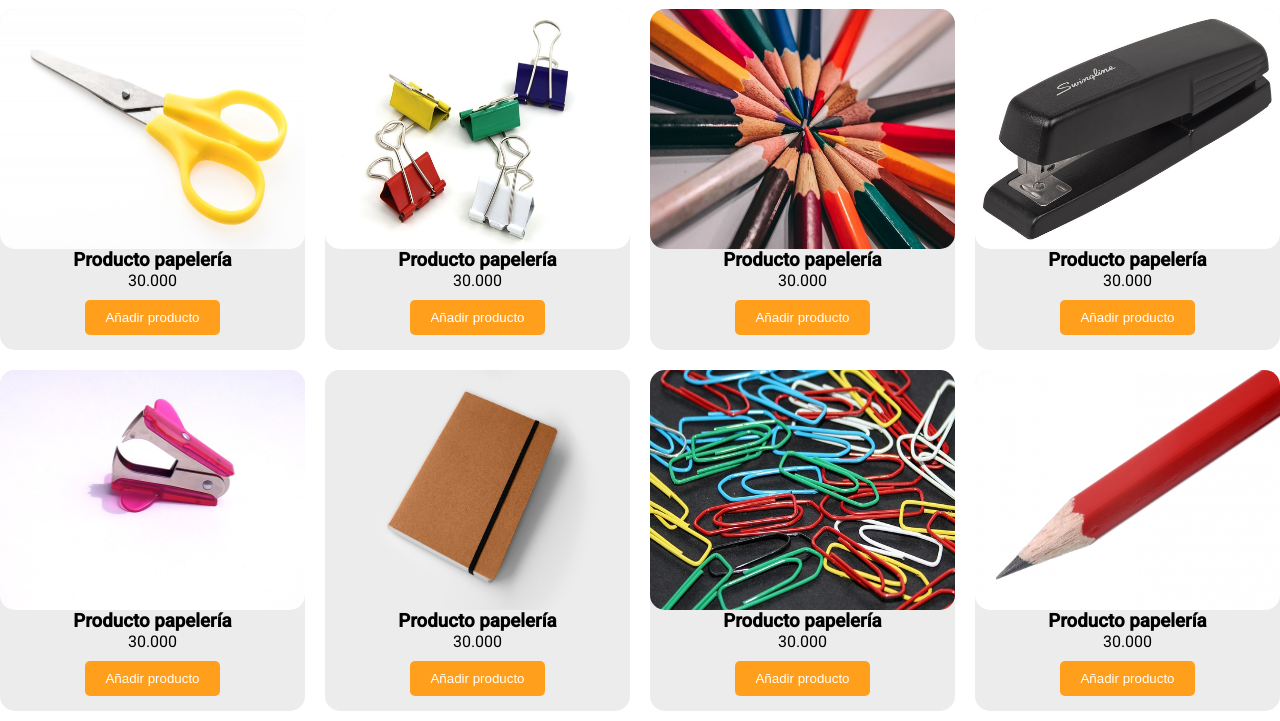
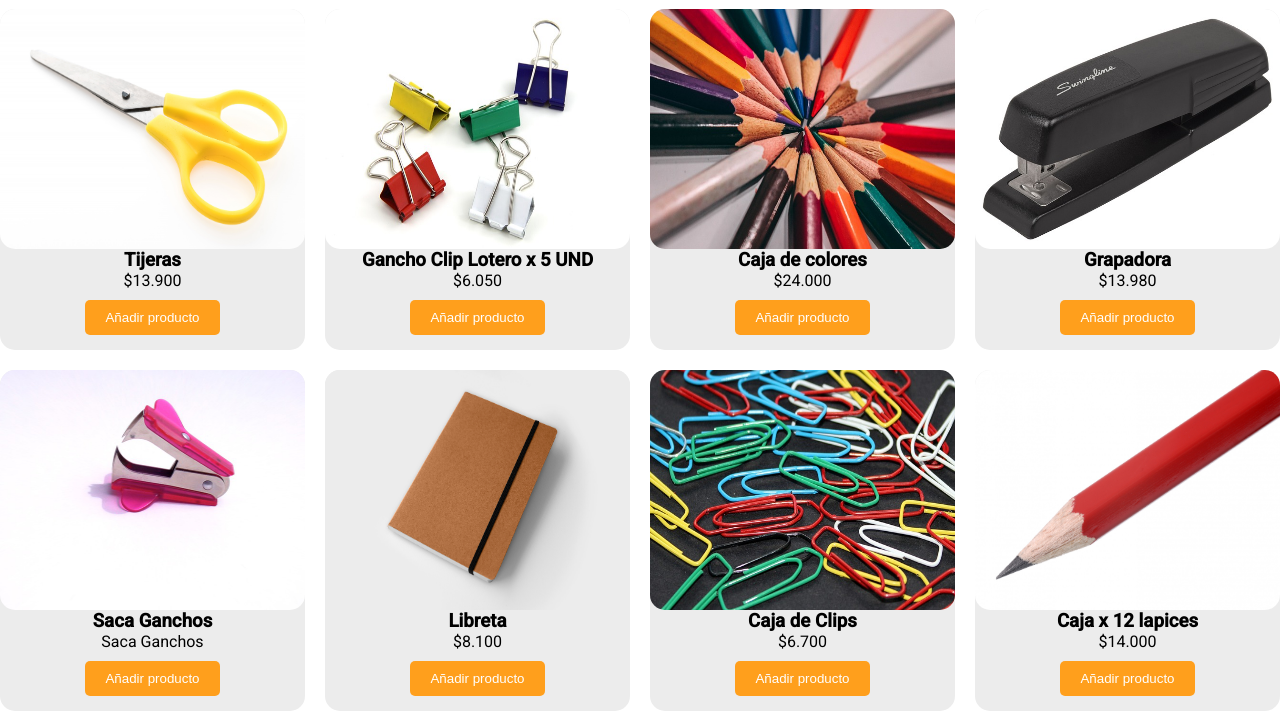
Before and after one commit to GioScarp/generation-hackathon, a plain HTML site: page cards.html in a window 1280 px wide. Shown: the part 79-800 px from the top of the page. Drawn offline with Linux system fonts and the light colour scheme.

Commit message:
cards products price

```diff
--- a/cards.html
+++ b/cards.html
@@ -14,8 +14,8 @@
                 <img class="img-card" src="./img/steel-equipment-horizontal-red-office.jpg" alt="">
             </figure>
             <div class="info-product">
-                <h3>Producto papelería</h3>
-                <p class="price">30.000</p>
+                <h3>Tijeras</h3>
+                <p class="price">$13.900</p>
                 <button class="añadir-product">Añadir producto</button>
             </div>
         </div>
@@ -25,8 +25,8 @@
                 <img class="img-card" src="./img/binder-15454_640.jpg" alt="">
             </figure>
             <div class="info-product">
-                <h3>Producto papelería</h3>
-                <p class="price">30.000</p>
+                <h3>Gancho Clip Lotero x 5 UND</h3>
+                <p class="price">$6.050</p>
                 <button class="añadir-product">Añadir producto</button>
             </div>
         </div>
@@ -36,8 +36,8 @@
                 <img class="img-card" src="./img/colored-pencils-7197135_640.jpg" alt="">
             </figure>
             <div class="info-product">
-                <h3>Producto papelería</h3>
-                <p class="price">30.000</p>
+                <h3>Caja de colores</h3>
+                <p class="price">$24.000</p>
                 <button class="añadir-product">Añadir producto</button>
             </div>
         </div>
@@ -48,8 +48,8 @@
                 <img class="img-card" src="./img/stapler-2202306_640.jpg" alt="">
             </figure>
             <div class="info-product">
-                <h3>Producto papelería</h3>
-                <p class="price">30.000</p>
+                <h3>Grapadora</h3>
+                <p class="price">$13.980</p>
                 <button class="añadir-product">Añadir producto</button>
             </div>
         </div>
@@ -59,8 +59,8 @@
                 <img class="img-card" src="./img/staple-remover-72072_640.jpg" alt="">
             </figure>
             <div class="info-product">
-                <h3>Producto papelería</h3>
-                <p class="price">30.000</p>
+                <h3>Saca Ganchos</h3>
+                <p class="price">Saca Ganchos</p>
                 <button class="añadir-product">Añadir producto</button>
             </div>
         </div>
@@ -71,8 +71,8 @@
                 <img class="img-card" src="./img/isolated-notebook.jpg" alt="">
             </figure>
             <div class="info-product">
-                <h3>Producto papelería</h3>
-                <p class="price">30.000</p>
+                <h3>Libreta</h3>
+                <p class="price">$8.100</p>
                 <button class="añadir-product">Añadir producto</button>
             </div>
         </div>
@@ -83,8 +83,8 @@
                 <img class="img-card" src="./img/paper-clips-3127143_640.jpg" alt="">
             </figure>
             <div class="info-product">
-                <h3>Producto papelería</h3>
-                <p class="price">30.000</p>
+                <h3>Caja de Clips</h3>
+                <p class="price">$6.700</p>
                 <button class="añadir-product">Añadir producto</button>
             </div>
         </div>
@@ -95,8 +95,8 @@
                 <img class="img-card" src="./img/red-pencil.jpg" alt="">
             </figure>
             <div class="info-product">
-                <h3>Producto papelería</h3>
-                <p class="price">30.000</p>
+                <h3>Caja x 12 lapices</h3>
+                <p class="price">$14.000</p>
                 <button class="añadir-product">Añadir producto</button>
             </div>
         </div>
```
